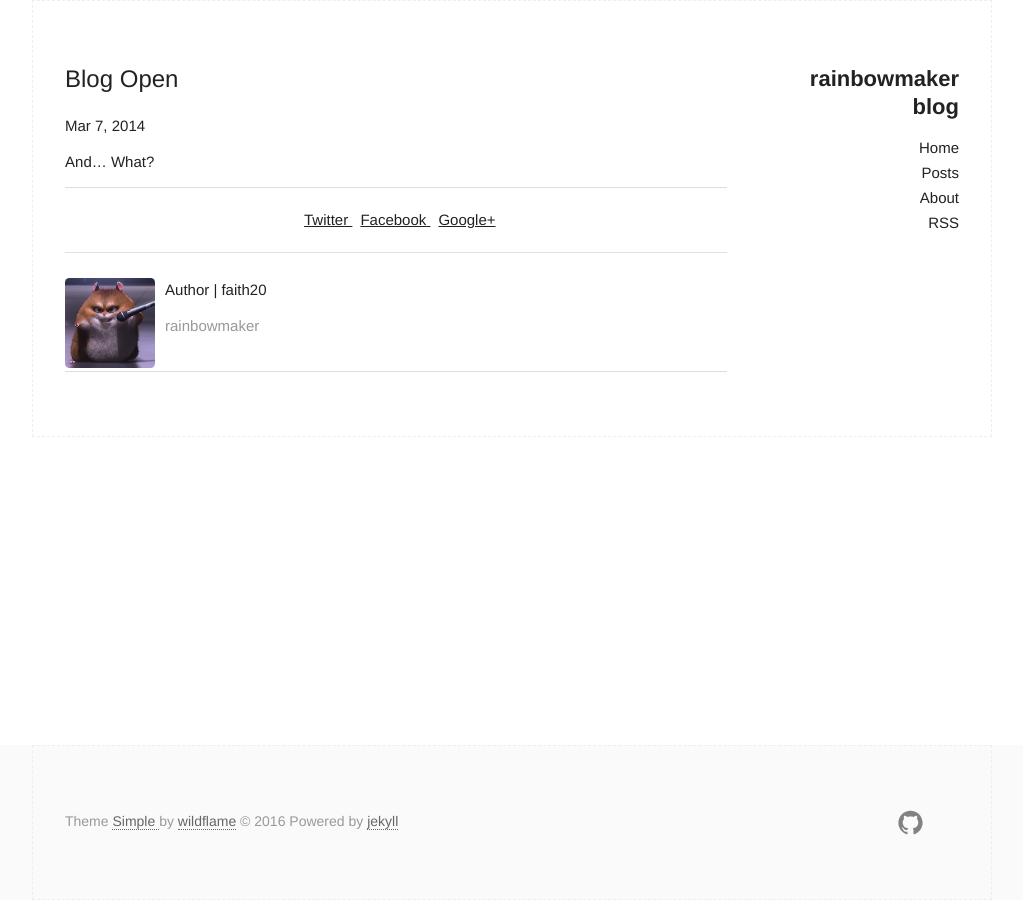
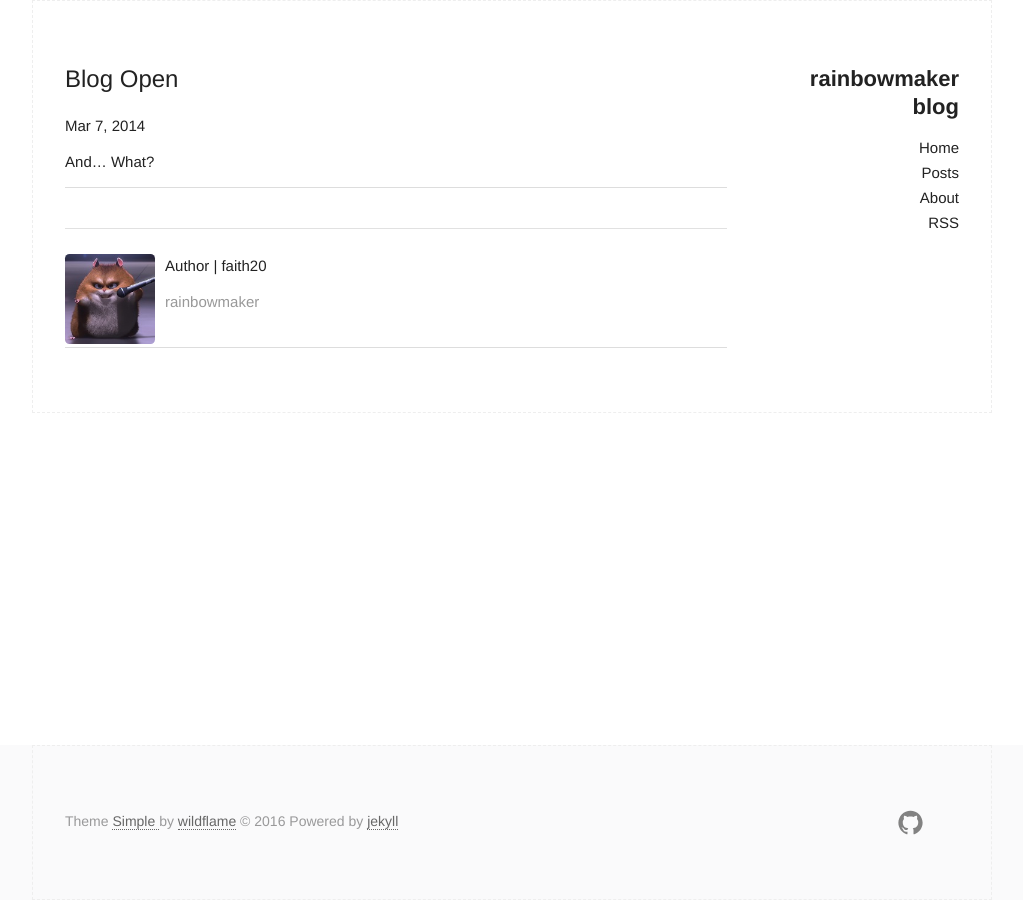
Before and after one commit to faith20/faith20.github.io, a Jekyll site: the page built from _posts/2014-03-07-blog-open.md, in a window 1280 px wide. Shown: the whole page, without its empty margins (128-1151 px from the left). Built offline with Jekyll 4.4.1, drawn with Linux system fonts in a browser that asks for light colours; our own code applies the rules of GitHub Pages for plain Markdown files; comment, search, counter and statistics services are not loaded.

Commit message:
Remove share

```diff
--- a/_layouts/post.html
+++ b/_layouts/post.html
@@ -1,11 +1,20 @@
 ---
 layout: default
 ---
+
 <article class="post" itemscope itemtype="http://schema.org/BlogPosting">
-
   <header class="artilce_header">
     <h1 class="artilce_title" itemprop="name headline">{{ page.title }}</h1>
-    <p class="artilce_meta"><time datetime="{{ page.date | date_to_xmlschema }}" itemprop="datePublished">{{ page.date | date: "%b %-d, %Y" }}</time>{% if page.author %} • <span itemprop="author" itemscope itemtype="http://schema.org/Person"><span itemprop="name">{{ page.author }}</span></span>{% endif %}</p>
+    <p class="artilce_meta">
+      <time
+        datetime="{{ page.date | date_to_xmlschema }}"
+        itemprop="datePublished"
+        >{{ page.date | date: "%b %-d, %Y" }}</time
+      >{% if page.author %} •
+      <span itemprop="author" itemscope itemtype="http://schema.org/Person"
+        ><span itemprop="name">{{ page.author }}</span></span
+      >{% endif %}
+    </p>
   </header>
 
   <div class="article-content" itemprop="articleBody">
@@ -13,15 +22,12 @@ layout: default
   </div>
 
   <footer class="article-footer">
+    <!-- {% include share.html %} -->
 
-  {% include share.html %}
+    <hr />
 
-  <hr/>
-
-  {% include author.html %}
-
+    {% include author.html %}
   </footer>
 
   {% include dq.html %}
-
 </article>
--- a/index.html
+++ b/index.html
@@ -17,10 +17,8 @@ title: Home
         <p>
           {% if post.description %}
           {{ post.description}}
-          <!-- {% elsif post.excerpt %}
-          {{ post.excerpt }} -->
           {% endif %}
-          <a class="read-more" href="{{ post.url | prepend: site.baseurl }}">Read this article<data data-icon="ei-arrow-right"></data></a>
+          <a class="read-more" href="{{ post.url | prepend: site.baseurl }}"><data data-icon="ei-arrow-right"></data></a>
         </p>
       </div>
       <footer class="post_meta">
```
